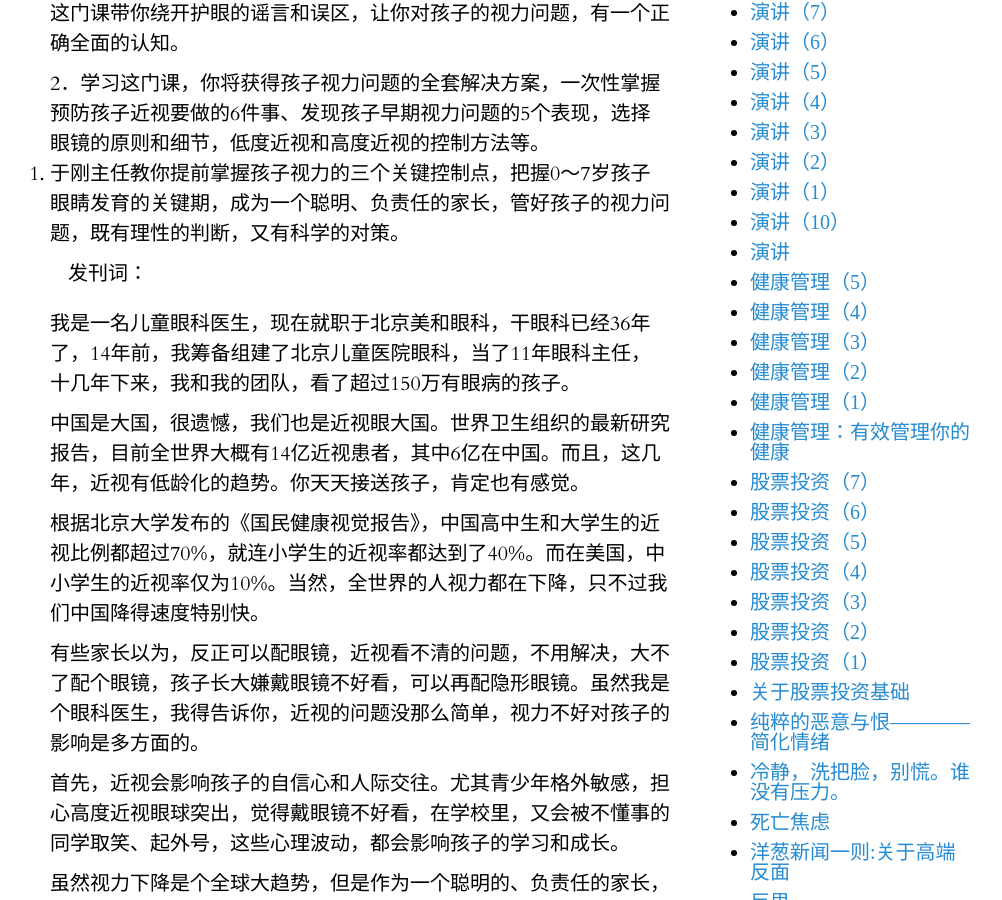
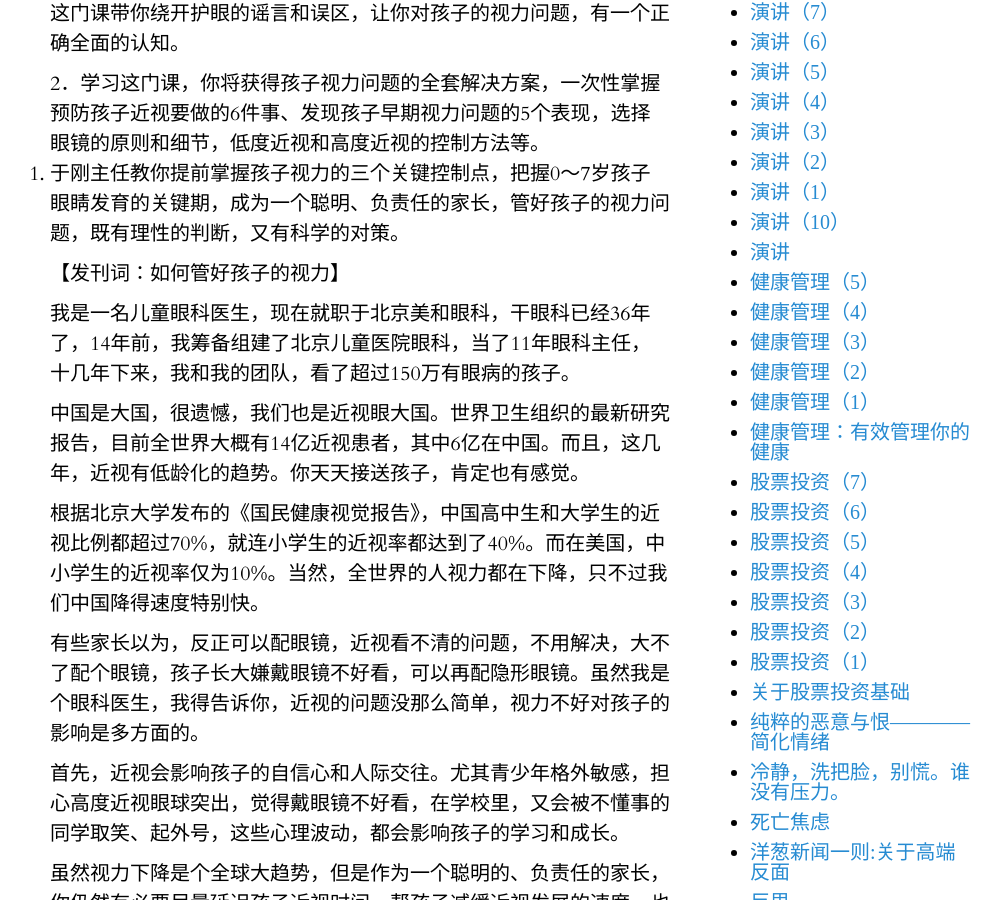
Before and after one commit to xjxuyang/xjxuyang.github.io, a Jekyll site: the page built from _posts/2018-09-25-如何管好孩子的视力（0）.md, in a window 1280 px wide and 900 px high, scrolled down 616 px. Shown: the whole window, without its empty margins (130-1132 px from the left). Built offline with Jekyll 4.4.1, drawn with Linux system fonts in a browser that asks for light colours; some web fonts are replaced.

Commit message:
Update 2018-09-25-如何管好孩子的视力（0）.md

```diff
--- a/_posts/2018-09-25-如何管好孩子的视力（0）.md
+++ b/_posts/2018-09-25-如何管好孩子的视力（0）.md
@@ -20,9 +20,11 @@ category: Post
 
 2．学习这门课，你将获得孩子视力问题的全套解决方案，一次性掌握预防孩子近视要做的6件事、发现孩子早期视力问题的5个表现，选择眼镜的原则和细节，低度近视和高度近视的控制方法等。
 
+
 3. 于刚主任教你提前掌握孩子视力的三个关键控制点，把握0～7岁孩子眼睛发育的关键期，成为一个聪明、负责任的家长，管好孩子的视力问题，既有理性的判断，又有科学的对策。
 
-| 发刊词：
+
+【发刊词：如何管好孩子的视力】
 
 我是一名儿童眼科医生，现在就职于北京美和眼科，干眼科已经36年了，14年前，我筹备组建了北京儿童医院眼科，当了11年眼科主任，十几年下来，我和我的团队，看了超过150万有眼病的孩子。
 
```
